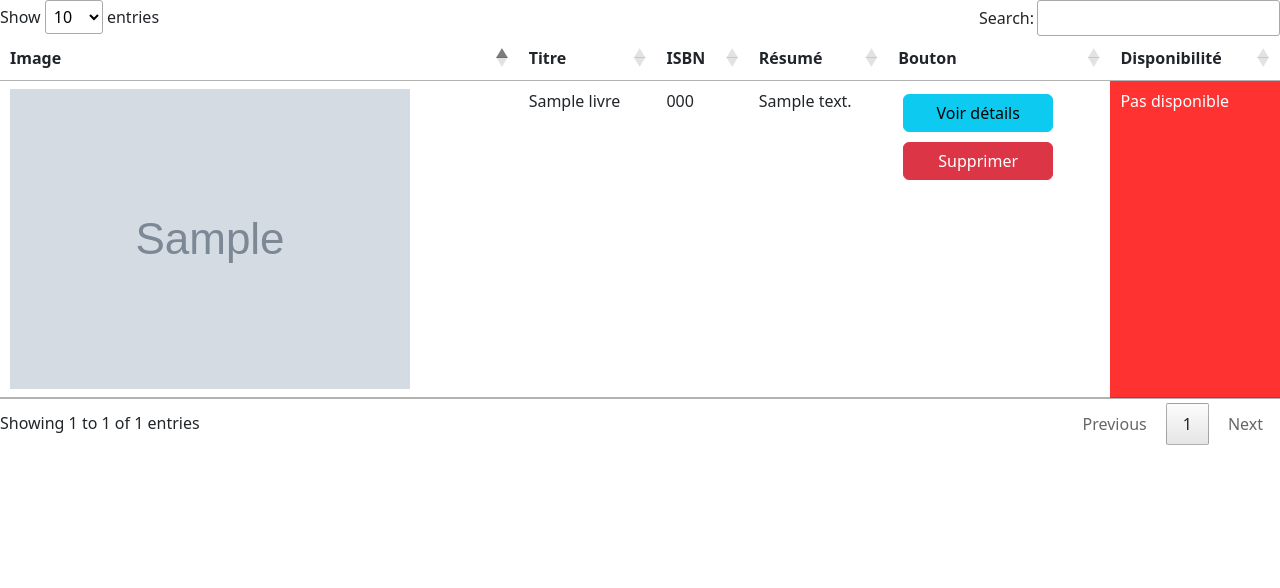
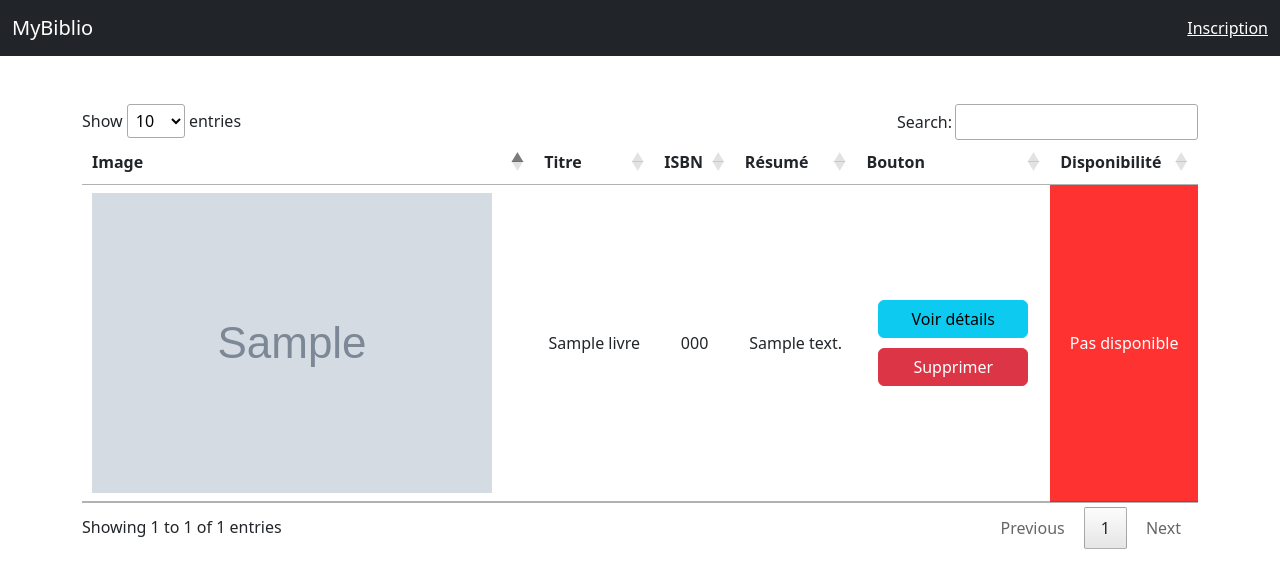
Before and after one commit to JasonBrastel/projet_biblio, a PHP site: page /Projet/ in a window 1280 px wide. Shown: the top 588 px of the page. Run offline with PHP 8.4, Linux system fonts and the light colour scheme; tables that the repository leaves empty or names only in its code hold one stand-in row (values such as "Sample post"); grey boxes marked "Sample" are stand-in pictures; some libraries are stand-ins or nearby versions.

Commit message:
css centrer datatable

```diff
--- a/index.php
+++ b/index.php
@@ -28,7 +28,36 @@ $dao->disconnect();
 
 <body>
 
-    <table id="example" class="table">
+    <nav class="navbar navbar-expand-lg bg-dark mb-5">
+        <div class="container-fluid">
+            <a class="navbar-brand text-white" href="LoginPage.php">MyBiblio</a>
+
+            <div class="collapse navbar-collapse " id="navbarSupportedContent">
+
+                <ul class="navbar-nav me-auto mb-2 mb-lg-0">
+                    <?php if (isset($_SESSION['email']) == true) { ?>
+                        <li class="nav-item">
+                            <a class="nav-link active text-white" aria-current="page" href="#">Membres</a>
+                        </li>
+
+                        <li class="nav-item">
+                            <a class="nav-link text-secondary" href="#">Livres</a>
+                        </li>
+                    <?php } ?>
+                </ul>
+
+                <?php if (isset($_SESSION['email']) == false) { ?>
+                    <a style="color:white;" href="inscription.php">Inscription</a>
+                <?php } else { ?>
+                    <a style="color:red;" class="d-flex justify-content-center " title="Cliquez ici pour vous déconnecter" href='deco.php'>Déconnexion</a>
+
+                <?php } ?>
+            </div>
+        </div>
+    </nav>
+
+    <div class="container mt-3 ">
+        <table id="example" class="table ">
             <thead>
                 <tr>
                     <th>Image</th>
@@ -44,20 +73,20 @@ $dao->disconnect();
 
                     <tr id="<?php print $livre['id_livre'] ?>">
                         <td><img src="<?php echo $livre['image']; ?>" alt="Image du livre"></td>
-                    <td><?php echo $livre['titre_livre']; ?></td>
-                    <td><?php echo $livre['isbn']; ?></td>
-                    <td><?php echo $livre['shortDescription']; ?></td>
+                        <td class="dispo-col"><?php echo $livre['titre_livre']; ?></td>
+                        <td class="dispo-col"><?php echo $livre['isbn']; ?></td>
+                        <td class="dispo-col"><?php echo $livre['shortDescription']; ?></td>
 
-                    <td>
+                        <td class="dispo-col">
                             <!-- Bouton détails -->
-                        <button class="btn btn-info details-btn "  data-bs-toggle="modal" data-bs-target="#livreModal<?php echo $livre['id_livre']; ?>">Voir détails</button>
+                            <button class="btn btn-info details-btn " data-bs-toggle="modal" data-bs-target="#livreModal<?php echo $livre['id_livre']; ?>">Voir détails</button>
                             <!-- Bouton supprimer -->
                             <form method="POST" action="suppr.php">
                                 <button id="btn_suppr" type="submit" name="btn_suppr" value="<?php echo $livre['id_livre']; ?>" class="btn btn-danger details-btn" data-bs-toggle="modal" data-bs-target="#confirmModal">Supprimer</button>
                             </form>
                         </td>
 
-                    <td class="<?php echo $dispoStatus[$livre['id_livre']] == 0 ? 'dispo' : 'non-dispo'; ?>">
+                        <td class="<?php echo $dispoStatus[$livre['id_livre']] == 0 ? 'dispo' : 'non-dispo'; ?> dispo-col">
                             <?php echo $dispoStatus[$livre['id_livre']] == 0 ? 'Disponible' : 'Pas disponible'; ?>
                         </td>
 
@@ -134,7 +163,10 @@ $dao->disconnect();
                     window.location.href = theHREF;
                 });
             });
+
+
         </script>
+    </div>
 
 </body>
 
--- a/style/style.css
+++ b/style/style.css
@@ -7,10 +7,15 @@
 .non-dispo {
     background-color: red !important;
     color: white !important;
-    opacity: 80% !important;
+    opacity: 80% !important ;
 }
 
 .details-btn{
     width: 150px !important;
     margin: 5px !important;
 }
+
+.dispo-col{
+    text-align: center !important;
+    vertical-align: middle !important;
+}
```
Lines whose indentation alone changed are shown as unchanged.
